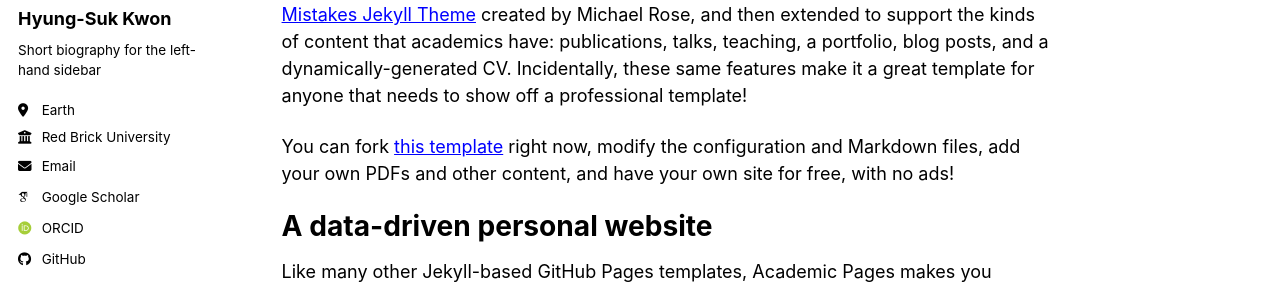
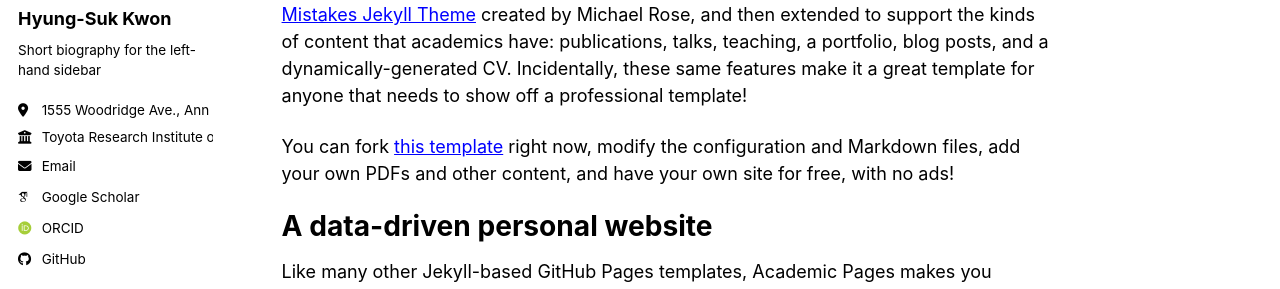
Before and after one commit to Kwon-HyungSuk/kwon-hyungsuk.github.io, a Jekyll site: the page built from _pages/about.md, in a window 1280 px wide. Shown: the part 278-567 px from the top of the page. Built offline with Jekyll 4.4.1, drawn with Linux system fonts in a browser that asks for light colours; some web fonts are replaced; a script bundle is joined from its source files by our own code; library files that are not in the unit come from our copies.

Commit message:
Update _config.yml

```diff
--- a/_config.yml
+++ b/_config.yml
@@ -27,8 +27,8 @@
   name             : "Hyung-Suk Kwon"
   pronouns         : # example: "she/her"
   bio              : "Short biography for the left-hand sidebar"
-  location         : "Earth"
-  employer         : "Red Brick University"
+  location         : "1555 Woodridge Ave., Ann Arbor, MI"
+  employer         : "Toyota Research Institute of North America"
   uri              : # URL
   email            : "none@example.org"
 
```
